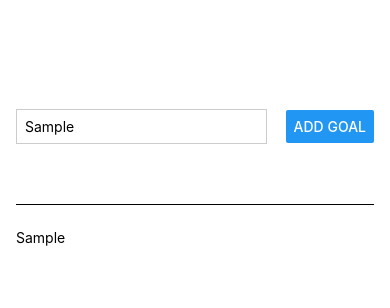
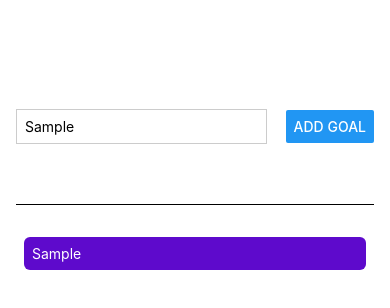
Before and after one commit to kemaloncell/todo-app-v2, a React Native app: screen / in a window 390 px wide. Both pictures are taken after typing "Sample" into the empty fields and a click on the button "ADD GOAL". Shown: the top 308 px of the page. Built offline with nearby package versions, Linux system fonts and the light colour scheme.

Commit message:
add scrollview

```diff
--- a/App.js
+++ b/App.js
@@ -1,5 +1,5 @@
 import { useState } from 'react';
-import { Button, TextInput, StyleSheet, Text, View } from 'react-native';
+import { Button, TextInput, StyleSheet, Text, View, ScrollView } from 'react-native';
 
 export default function App() {
 
@@ -29,7 +29,13 @@ export default function App() {
           <Button title='Add Goal' onPress={addGoalHandler}/>
         </View>
         <View style={styles.goalsContainer}>
-          { courseGoals && courseGoals.map((goal) => <Text key={goal} >{goal}</Text> )}
+        <ScrollView>
+          { courseGoals && courseGoals.map((goal) => (
+              <View style={styles.goalItem} key={goal} >
+                   <Text style={styles.goalText} >{goal}</Text>
+              </View>
+              ))}
+        </ScrollView>
         </View>
     </View>
   );
@@ -59,5 +65,14 @@ const styles = StyleSheet.create({
   },
   goalsContainer: {
     flex: 4
+  },
+  goalItem: {
+    margin: 8,
+    padding: 8,
+    borderRadius: 6,
+    backgroundColor: '#5e0acc'
+  },
+  goalText: {
+    color: 'white',
   }
 });
```
